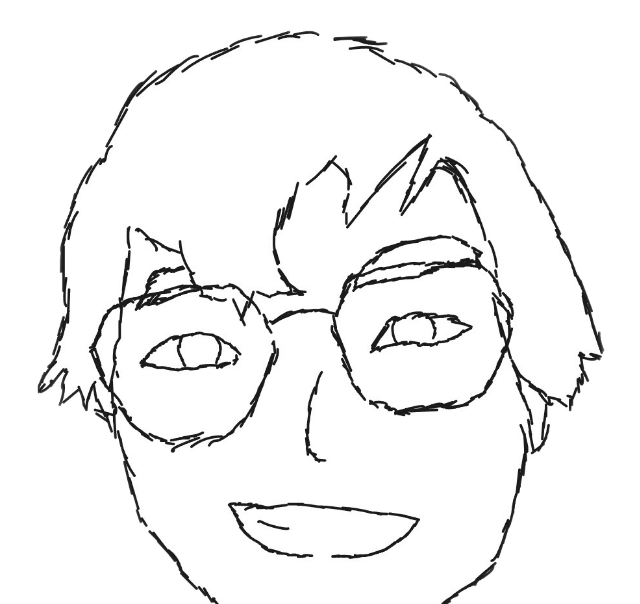
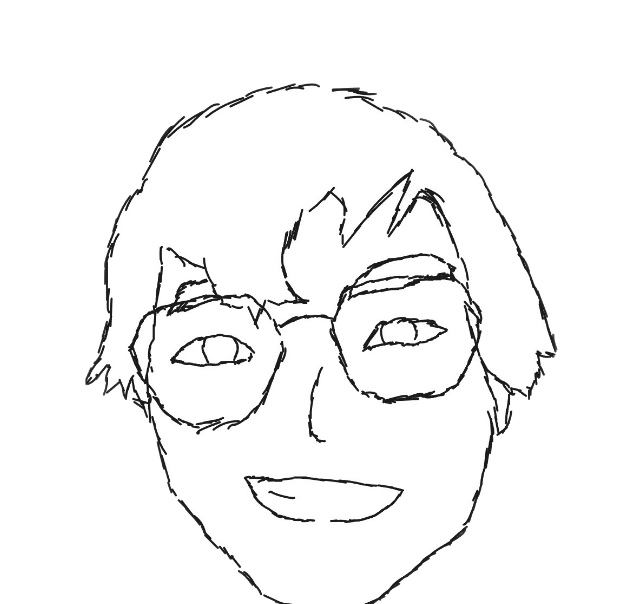
Before and after one commit to liuwilliam424/liuwilliam424.github.io, a plain HTML site: page index.html in a window 1280 px wide. Shown: the top 604 px of the page, without its empty margins (316-956 px from the left). Drawn offline with Linux system fonts and the light colour scheme.

Commit message:
Made index picture smaller

```diff
--- a/styles/site.css
+++ b/styles/site.css
@@ -45,7 +45,7 @@ a {
 }
 
 .intro img {
-    width: min(600px, 80%);
+    width: min(500px, 80%);
 }
 
 .intro h1, h2 {
```
